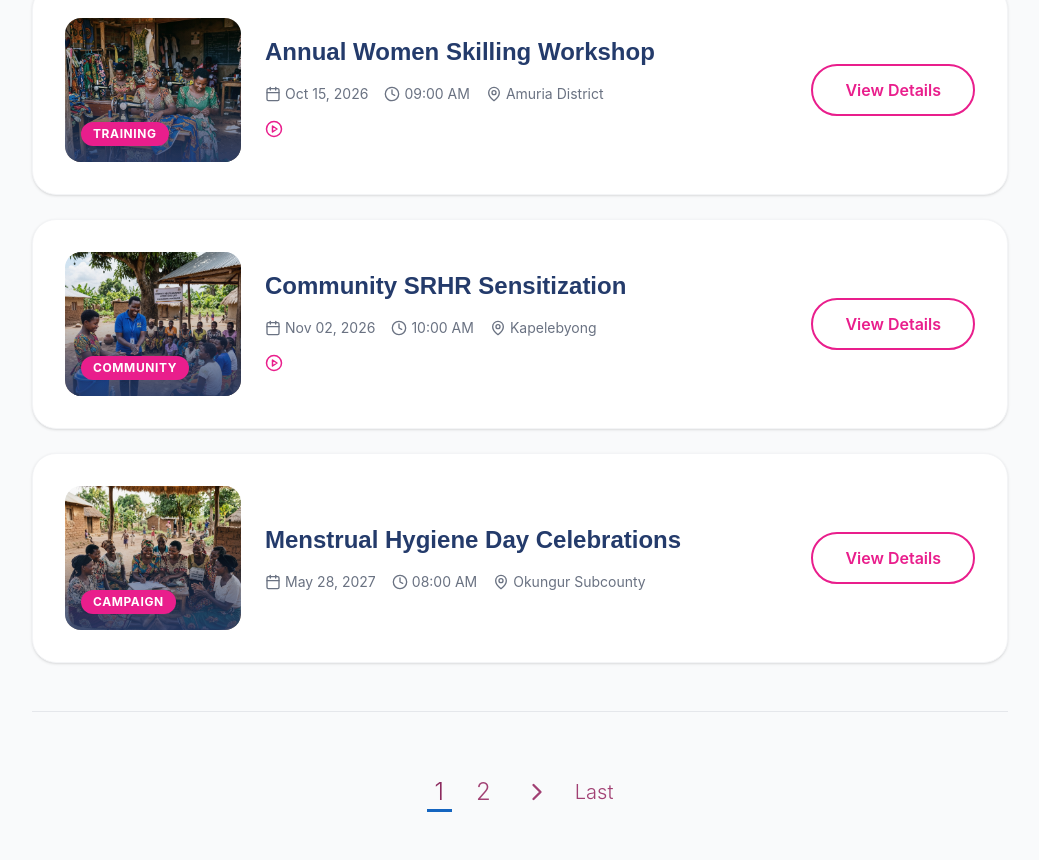
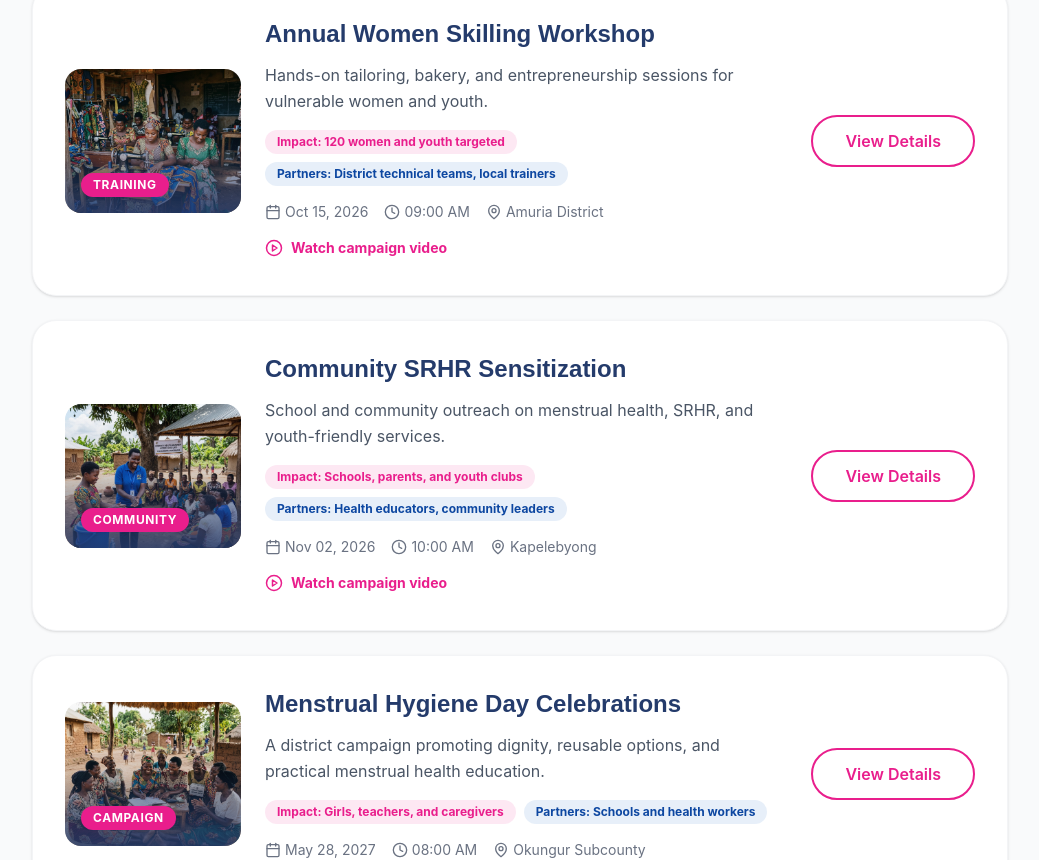
Before and after one commit to karaarajunnior/TWEDO, a React (Vite) app: page /events in a window 1280 px wide. Shown: the part 720-1580 px from the top of the page, without its empty margins (120-1159 px from the left). Built offline with nearby package versions, Linux system fonts and the light colour scheme.

Commit message:
Show event campaign media and details
Co-authored-by: karaarajunnior <karaarajunnior@users.noreply.github.com>

```diff
--- a/src/pages/Events.jsx
+++ b/src/pages/Events.jsx
@@ -6,6 +6,7 @@ const Events = ({ t }) => {
   const [currentPage, setCurrentPage] = useState(1);
   const [activeTab, setActiveTab] = useState('upcoming');
   const itemsPerPage = 3;
+  const getAssetPath = (image) => image?.startsWith('/') ? image : `/assets/${image}`;
 
   const eventsData = t.events.data;
 
@@ -68,13 +69,25 @@ const Events = ({ t }) => {
                paginatedEvents.map(event => (
                  <div key={`${event.title}-${event.date}`} className="bg-white p-5 md:p-8 rounded-3xl border border-gray-100 shadow-sm flex flex-col md:flex-row md:items-center gap-6 hover:shadow-md transition-shadow">
                     <div className="relative w-full md:w-44 h-52 md:h-36 shrink-0 bg-teso-light rounded-2xl overflow-hidden text-white">
-                       <img src={event.image} alt={event.title} className="absolute inset-0 w-full h-full object-cover" />
+                       <img src={getAssetPath(event.image)} alt={event.title} className="absolute inset-0 w-full h-full object-cover" />
                        <div className="absolute inset-0 bg-gradient-to-t from-teso-dark/85 via-teso-dark/20 to-transparent" />
                        <span className="absolute bottom-4 left-4 text-xs font-bold uppercase tracking-wider bg-primary px-3 py-1 rounded-full">{event.type}</span>
                     </div>
                     <div className="flex-1">
                       <h3 className="text-2xl font-bold font-outfit mb-3">{event.title}</h3>
-                      <p className="text-gray-600 mb-4 leading-relaxed">{event.description}</p>
+                      <p className="text-gray-600 mb-4 leading-relaxed">{event.summary}</p>
+                      <div className="flex flex-wrap gap-2 mb-4">
+                        {event.impact && (
+                          <span className="px-3 py-1 rounded-full bg-primary/10 text-primary text-xs font-bold">
+                            {t.events.impact}: {event.impact}
+                          </span>
+                        )}
+                        {event.partners && (
+                          <span className="px-3 py-1 rounded-full bg-secondary/10 text-secondary-dark text-xs font-bold">
+                            {t.events.partners}: {event.partners}
+                          </span>
+                        )}
+                      </div>
                       <div className="flex flex-wrap gap-4 text-sm text-gray-500 font-inter">
                         <span className="flex items-center gap-1"><Calendar size={16}/> {event.date}</span>
                         <span className="flex items-center gap-1"><Clock size={16}/> {event.time}</span>
@@ -82,7 +95,7 @@ const Events = ({ t }) => {
                       </div>
                       {event.videoId && (
                         <a href={`https://youtu.be/${event.videoId}`} target="_blank" rel="noopener noreferrer" className="inline-flex items-center gap-2 text-primary font-bold text-sm mt-4">
-                          <PlayCircle size={18} /> {t.events.watchCampaign}
+                          <PlayCircle size={18} /> {t.events.watchCampaign || t.events.watchVideo}
                         </a>
                       )}
                     </div>
--- a/src/translations/en.json
+++ b/src/translations/en.json
@@ -319,25 +319,28 @@
     },
     "noEventsPrefix": "No",
     "noEventsSuffix": "events found.",
+    "impact": "Impact",
+    "partners": "Partners",
+    "watchCampaign": "Watch campaign video",
     "last": "Last",
     "data": {
       "upcoming": [
-        { "title": "Annual Women Skilling Workshop", "date": "Oct 15, 2026", "time": "09:00 AM", "location": "Amuria District", "type": "Training", "image": "/assets/skilling.png", "summary": "Hands-on tailoring, bakery, and entrepreneurship sessions for vulnerable women and youth.", "videoId": "25d83dD1Ops" },
-        { "title": "Community SRHR Sensitization", "date": "Nov 02, 2026", "time": "10:00 AM", "location": "Kapelebyong", "type": "Community", "image": "/assets/health.png", "summary": "School and community outreach on menstrual health, SRHR, and youth-friendly services.", "videoId": "Zczerp00kEY" },
-        { "title": "Menstrual Hygiene Day Celebrations", "date": "May 28, 2027", "time": "08:00 AM", "location": "Okungur Subcounty", "type": "Campaign", "image": "/assets/about-image.png", "summary": "A district campaign promoting dignity, reusable options, and practical menstrual health education." },
-        { "title": "Girls' Leadership Dialogue", "date": "Aug 12, 2027", "time": "02:00 PM", "location": "Amuria Town Council", "type": "Dialogue", "image": "/assets/leadership.png", "summary": "Mentorship and leadership conversations for adolescent girls, women leaders, and local duty bearers." }
+        { "title": "Annual Women Skilling Workshop", "date": "Oct 15, 2026", "time": "09:00 AM", "location": "Amuria District", "type": "Training", "image": "skilling.png", "summary": "Hands-on tailoring, bakery, and entrepreneurship sessions for vulnerable women and youth.", "impact": "120 women and youth targeted", "partners": "District technical teams, local trainers", "videoId": "25d83dD1Ops" },
+        { "title": "Community SRHR Sensitization", "date": "Nov 02, 2026", "time": "10:00 AM", "location": "Kapelebyong", "type": "Community", "image": "health.png", "summary": "School and community outreach on menstrual health, SRHR, and youth-friendly services.", "impact": "Schools, parents, and youth clubs", "partners": "Health educators, community leaders", "videoId": "Zczerp00kEY" },
+        { "title": "Menstrual Hygiene Day Celebrations", "date": "May 28, 2027", "time": "08:00 AM", "location": "Okungur Subcounty", "type": "Campaign", "image": "about-image.png", "summary": "A district campaign promoting dignity, reusable options, and practical menstrual health education.", "impact": "Girls, teachers, and caregivers", "partners": "Schools and health workers" },
+        { "title": "Girls' Leadership Dialogue", "date": "Aug 12, 2027", "time": "02:00 PM", "location": "Amuria Town Council", "type": "Dialogue", "image": "leadership.png", "summary": "Mentorship and leadership conversations for adolescent girls, women leaders, and local duty bearers.", "impact": "Girls' leadership confidence", "partners": "Women leaders, local duty bearers" }
       ],
       "latest": [
-        { "title": "Youth Entrepreneurship Pitch", "date": "Apr 10, 2026", "time": "10:00 AM", "location": "Teso Region", "type": "Workshop", "image": "/assets/skilling.png", "summary": "Young people presented business ideas from skilling programs and received coaching on market readiness." },
-        { "title": "GBV Awareness Drive", "date": "Mar 25, 2026", "time": "09:00 AM", "location": "Orungo", "type": "Advocacy", "image": "/assets/hero-image.png", "summary": "Community conversations focused on prevention, referral pathways, and survivor support.", "videoId": "RYFQBYb4Zcs" },
-        { "title": "Community Savings Group Visit", "date": "Feb 18, 2026", "time": "11:00 AM", "location": "Kapelebyong", "type": "Field Visit", "image": "/assets/about-image.png", "summary": "Follow-up visit with women's savings groups to document progress and strengthen accountability." }
+        { "title": "Youth Entrepreneurship Pitch", "date": "Apr 10, 2026", "time": "10:00 AM", "location": "Teso Region", "type": "Workshop", "image": "skilling.png", "summary": "Young people presented business ideas from skilling programs and received coaching on market readiness.", "impact": "Business confidence and peer learning", "partners": "Community mentors" },
+        { "title": "GBV Awareness Drive", "date": "Mar 25, 2026", "time": "09:00 AM", "location": "Orungo", "type": "Advocacy", "image": "hero-image.png", "summary": "Community conversations focused on prevention, referral pathways, and survivor support.", "impact": "Household dialogues and referrals", "partners": "Local leaders, protection actors", "videoId": "RYFQBYb4Zcs" },
+        { "title": "Community Savings Group Visit", "date": "Feb 18, 2026", "time": "11:00 AM", "location": "Kapelebyong", "type": "Field Visit", "image": "about-image.png", "summary": "Follow-up visit with women's savings groups to document progress and strengthen accountability.", "impact": "Improved savings discipline", "partners": "Women savings groups" }
       ],
       "completed": [
-        { "title": "Malaria Prevention Sensitization", "date": "Aug 2023 - Sep 2023", "time": "Various", "location": "Agonga & Airabet", "type": "Health", "image": "/assets/health.png", "summary": "Reached households with prevention messages and referrals for malaria testing and care." },
-        { "title": "Menstrual Cup Distribution", "date": "March 2023 - Sep 2023", "time": "Various", "location": "4 Schools in Kapelebyong", "type": "Distribution", "image": "/assets/about-image.png", "summary": "Distributed 300 menstrual cups with practical training and school-based follow-up support." },
-        { "title": "16 Days of Activism Campaign", "date": "Dec 2022", "time": "All Day", "location": "Regional", "type": "Campaign", "image": "/assets/hero-image.png", "summary": "Mobilized communities to end teenage pregnancy and fight gender-based violence." },
-        { "title": "COVID-19 Impact on GBV Radio Dramas", "date": "2021", "time": "Weekly", "location": "Radio Stations", "type": "Media", "image": "/assets/leadership.png", "summary": "Produced eight radio dramas on COVID-19 pressures, family safety, and GBV prevention.", "videoId": "RYFQBYb4Zcs" },
-        { "title": "Bread Baking & Knitting Training", "date": "2020 - 2021", "time": "Routine", "location": "Amuria", "type": "Training", "image": "/assets/skilling.png", "summary": "Trained 80 women in income-generating bakery and knitting skills." }
+        { "title": "Malaria Prevention Sensitization", "date": "Aug 2023 - Sep 2023", "time": "Various", "location": "Agonga & Airabet", "type": "Health", "image": "health.png", "summary": "Reached households with prevention messages and referrals for malaria testing and care.", "impact": "Over 1,500 community members sensitized", "partners": "TASO Uganda, CDFU, Global Fund" },
+        { "title": "Menstrual Cup Distribution", "date": "March 2023 - Sep 2023", "time": "Various", "location": "4 Schools in Kapelebyong", "type": "Distribution", "image": "about-image.png", "summary": "Distributed 300 menstrual cups with practical training and school-based follow-up support.", "impact": "300 menstrual cups distributed", "partners": "USAID, East West Management Institute" },
+        { "title": "16 Days of Activism Campaign", "date": "Dec 2022", "time": "All Day", "location": "Regional", "type": "Campaign", "image": "hero-image.png", "summary": "Mobilized communities to end teenage pregnancy and fight gender-based violence.", "impact": "Public dialogue on GBV prevention", "partners": "Community leaders and protection actors" },
+        { "title": "COVID-19 Impact on GBV Radio Dramas", "date": "2021", "time": "Weekly", "location": "Radio Stations", "type": "Media", "image": "leadership.png", "summary": "Produced eight radio dramas on COVID-19 pressures, family safety, and GBV prevention.", "impact": "8 radio dramas produced", "partners": "Radio stations", "videoId": "RYFQBYb4Zcs" },
+        { "title": "Bread Baking & Knitting Training", "date": "2020 - 2021", "time": "Routine", "location": "Amuria", "type": "Training", "image": "skilling.png", "summary": "Trained 80 women in income-generating bakery and knitting skills.", "impact": "80 women trained", "partners": "Women groups" }
       ]
     }
   },
```
